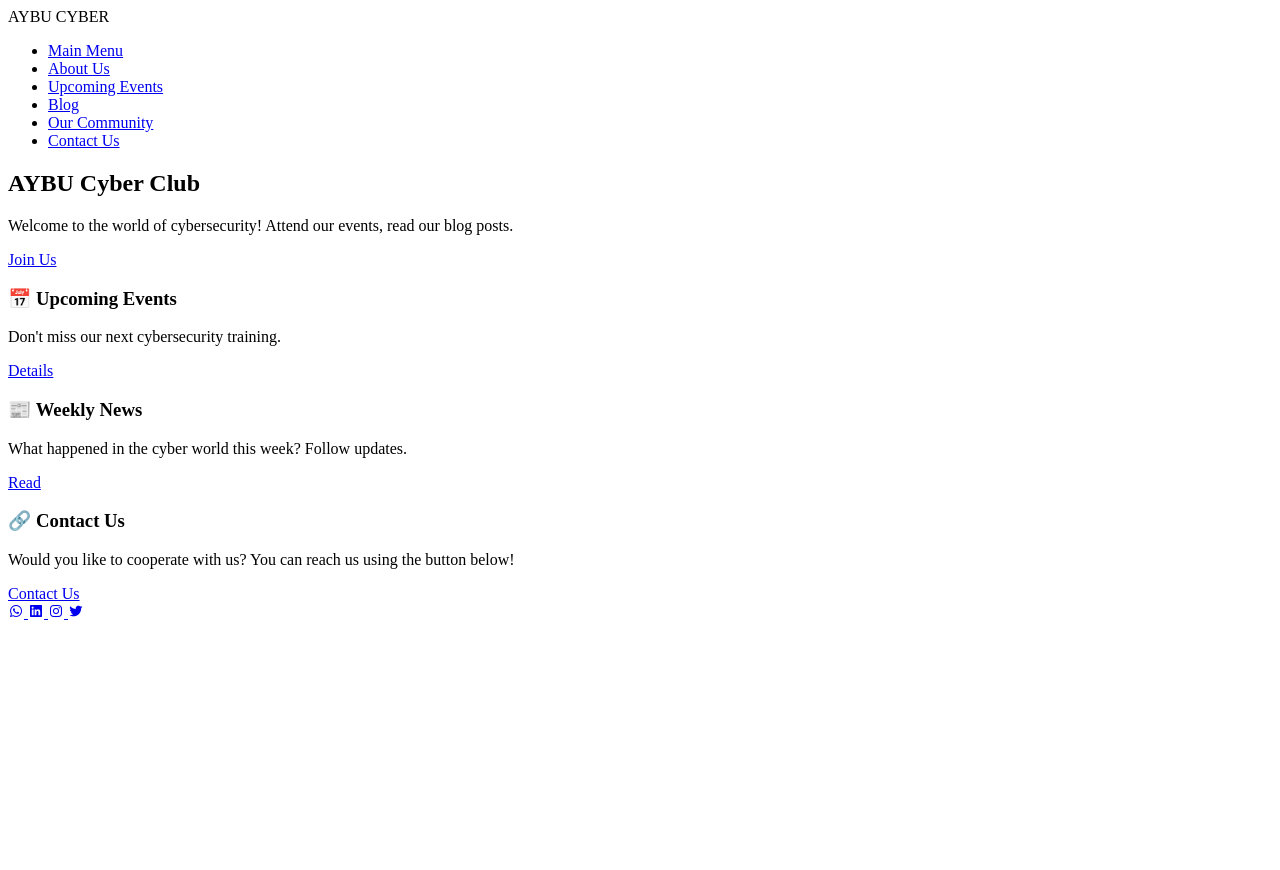
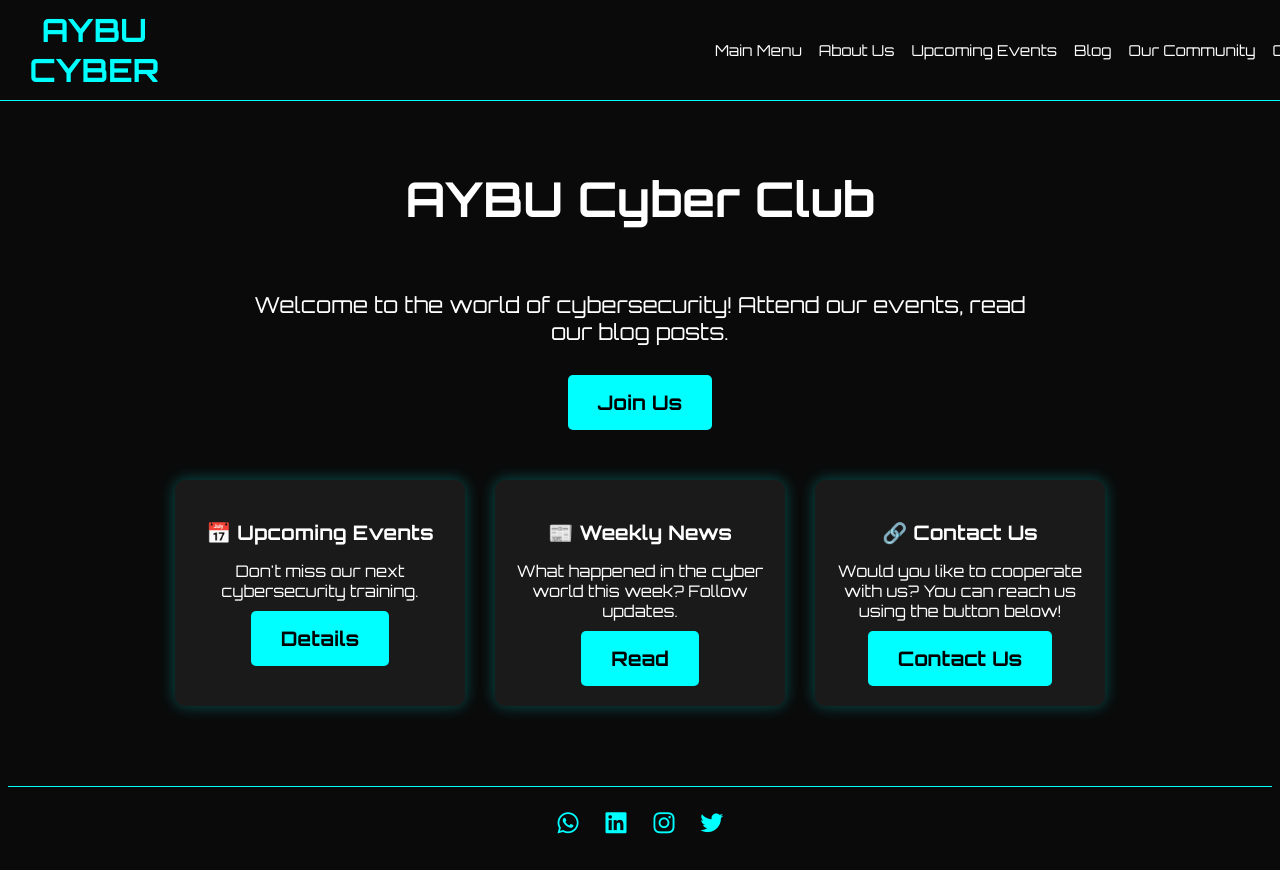
Before and after one commit to htr2b/CENG311_Project, a plain HTML site: page index.html in a window 1280 px wide. Before the commit the page ends 800 px from the top, so only its background shows below. Drawn offline with nearby package versions, Linux system fonts and the light colour scheme.

Commit message:
style added

```diff
--- a/index.html
+++ b/index.html
@@ -4,7 +4,7 @@
 <head>
     <meta charset="UTF-8" />
     <title>AYBU Cyber</title>
-    <link rel="stylesheet" href="styles.css" />
+    <link rel="stylesheet" href="style.css" />
     <link href="https://unpkg.com/boxicons@2.1.4/css/boxicons.min.css" rel="stylesheet">
 
 </head>
--- a/style.css
+++ b/style.css
@@ -0,0 +1,171 @@
+@import url('https://fonts.googleapis.com/css2?family=Orbitron:wght@400;700&display=swap');
+
+body {
+    background-color: #0a0a0a;
+    color: #ffffff;
+    font-family: 'Orbitron', sans-serif;
+    text-align: center;
+    display: flex;
+    flex-direction: column;
+    min-height: 100vh;
+}
+
+header {
+    position: fixed;
+    top: 0;
+    left: 0;
+    width: 100%;
+    z-index: 999;
+    display: flex;
+    align-items: center;
+    background-color: #0a0a0a;
+    border-bottom: 1px solid #00ffff;
+    padding: 10px 0;
+}
+
+.logo {
+    font-size: 32px;
+    font-weight: bold;
+    color: #00ffff;
+    font-family: 'Orbitron', sans-serif;
+    margin-left: 2%;
+}
+
+nav {
+    margin-left: 40%;
+    margin-right: 0;
+}
+
+nav ul {
+    list-style: none;
+    display: flex;
+    gap: 3%;
+    font-family: 'Orbitron', sans-serif;
+}
+
+nav ul li a {
+    color: white;
+    text-decoration: none;
+    font-size: 15px;
+    transition: color 0.3s;
+    white-space: nowrap;
+}
+
+nav ul li a:hover {
+    color: #00ffff;
+}
+
+.main {
+    padding-top: 120px;
+    padding-left: 20px;
+    padding-right: 20px;
+    flex-grow: 1;
+    display: flex;
+    flex-direction: column;
+    align-items: center;
+    justify-content: center;
+}
+
+.main h1 {
+    font-size: 48px;
+    font-weight: bold;
+    color: white;
+    font-family: 'Orbitron', sans-serif;
+}
+
+.main p {
+    font-size: 22px;
+    margin-bottom: 30px;
+    max-width: 800px;
+}
+
+.btn {
+    display: inline-block;
+    padding: 15px 30px;
+    background-color: #00ffff;
+    color: black;
+    text-decoration: none;
+    font-weight: bold;
+    border-radius: 5px;
+    transition: background 0.3s;
+    font-size: 20px;
+}
+
+.btn:hover {
+    background-color: #008b8b;
+}
+
+.main-cards {
+    display: flex;
+    justify-content: center;
+    gap: 30px;
+    margin-top: 50px;
+    flex-wrap: wrap;
+    margin-bottom: 50px;
+}
+
+.card {
+    background-color: #1a1a1a;
+    height: auto;
+    width: 250px;
+    padding: 20px;
+    border-radius: 10px;
+    text-align: center;
+    box-shadow: 0px 0px 15px rgba(0, 255, 255, 0.3);
+    font-size: 18px;
+    margin-bottom: 30px;
+}
+
+.card h3 {
+    font-size: 20px;
+    margin-bottom: 10px;
+}
+
+.card p {
+    font-size: 16px;
+    margin-bottom: 10px;
+}
+
+
+footer {
+    margin-top: auto;
+    padding: 20px;
+    background-color: #0a0a0a;
+    border-top: 1px solid #00ffff;
+    display: flex;
+    justify-content: center;
+    align-items: center;
+}
+
+.footer {
+    display: flex;
+    gap: 20px;
+}
+
+.footer a {
+    color: #00ffff;
+    font-size: 28px;
+    transition: color 0.3s;
+}
+
+.footer a:hover {
+    color: #008b8b;
+}
+
+.social-links {
+    display: flex;
+    gap: 30px;
+    justify-content: center;
+    margin-top: 20px;
+}
+
+.social-links a {
+    font-size: 50px;
+    color: #00ffff;
+    transition: transform 0.3s, color 0.3s;
+}
+
+.social-links a:hover {
+    color: #008b8b;
+    transform: scale(1.2);
+}
```
Also changed, not shown: about.html (+1 -1 lines), blog.html (+1 -1 lines), community.html (+1 -1 lines), contact.html (+1 -1 lines), event.html (+1 -1 lines).
